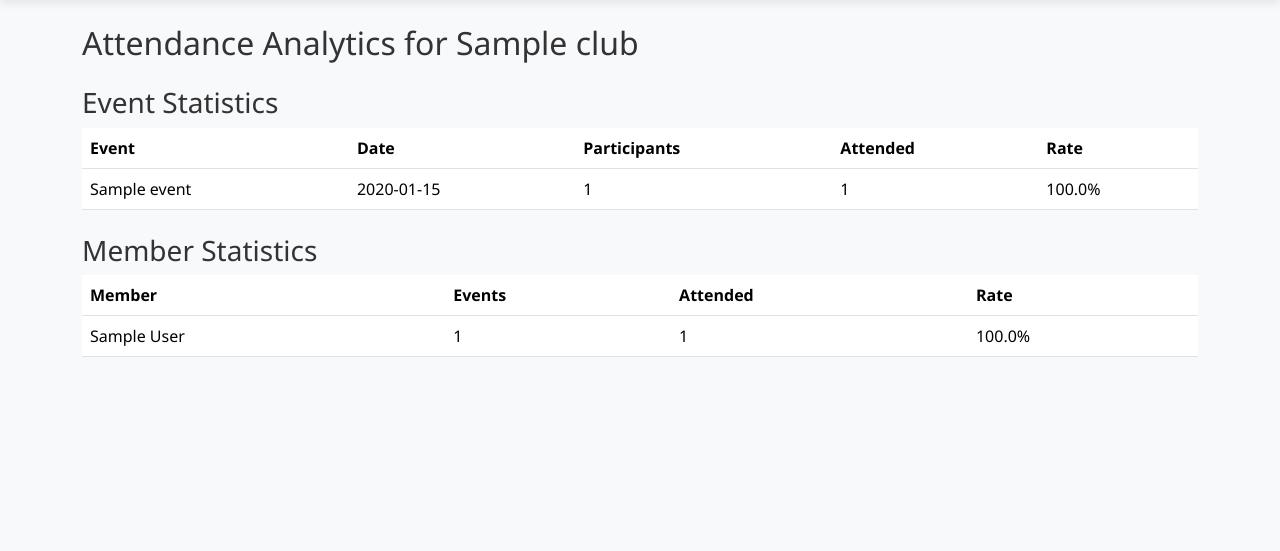
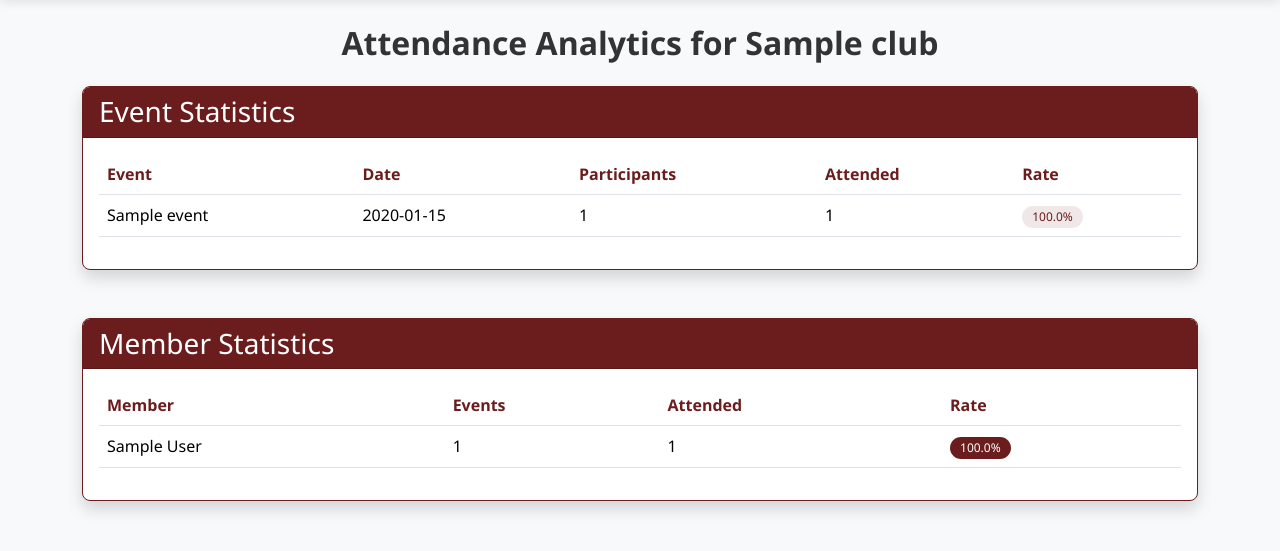
Before and after one commit to ayra25/GitExercise-GroupName, a Flask app: page /club/1/analytics in a window 1280 px wide. Shown: the part 66-617 px from the top of the page. Run offline with Flask 3, Linux system fonts and the light colour scheme; a user stored in the database is signed in; tables that the repository leaves empty hold one stand-in row (values such as "Sample post").

Commit message:
changed design

```diff
--- a/templates/attendance_analytics.html
+++ b/templates/attendance_analytics.html
@@ -1,19 +1,23 @@
-
 {% extends 'base.html' %}
 
 {% block content %}
 <div class="container my-4">
-  <h2>Attendance Analytics for {{ club.name }}</h2>
+  <h2 class="text-center mb-4" style="font-weight: 800;">Attendance Analytics for {{ club.name }}</h2>
 
-  <h3 class="mt-4">Event Statistics</h3>
-  <table class="table">
-    <thead>
+  <div class="card shadow mb-5" style="border-color: #6b1d1d;">
+    <div class="card-header" style="background-color: #6b1d1d; color: white;">
+      <h3 class="mb-0">Event Statistics</h3>
+    </div>
+    <div class="card-body">
+      <div class="table-responsive">
+        <table class="table table-hover">
+          <thead class="thead-light">
             <tr>
-        <th>Event</th>
-        <th>Date</th>
-        <th>Participants</th>
-        <th>Attended</th>
-        <th>Rate</th>
+              <th style="color: #6b1d1d;">Event</th>
+              <th style="color: #6b1d1d;">Date</th>
+              <th style="color: #6b1d1d;">Participants</th>
+              <th style="color: #6b1d1d;">Attended</th>
+              <th style="color: #6b1d1d;">Rate</th>
             </tr>
           </thead>
           <tbody>
@@ -23,20 +27,32 @@
               <td>{{ stat.event.date.strftime('%Y-%m-%d') }}</td>
               <td>{{ stat.total_participants }}</td>
               <td>{{ stat.attended }}</td>
-        <td>{{ "%.1f"|format(stat.attendance_rate) }}%</td>
+              <td>
+                <span class="badge" style="background-color: rgba(107, 29, 29, 0.1); color: #6b1d1d;">
+                  {{ "%.1f"|format(stat.attendance_rate) }}%
+                </span>
+              </td>
             </tr>
             {% endfor %}
           </tbody>
         </table>
+      </div>
+    </div>
+  </div>
 
-  <h3 class="mt-4">Member Statistics</h3>
-  <table class="table">
-    <thead>
+  <div class="card shadow" style="border-color: #6b1d1d;">
+    <div class="card-header" style="background-color: #6b1d1d; color: white;">
+      <h3 class="mb-0">Member Statistics</h3>
+    </div>
+    <div class="card-body">
+      <div class="table-responsive">
+        <table class="table table-hover">
+          <thead class="thead-light">
             <tr>
-        <th>Member</th>
-        <th>Events</th>
-        <th>Attended</th>
-        <th>Rate</th>
+              <th style="color: #6b1d1d;">Member</th>
+              <th style="color: #6b1d1d;">Events</th>
+              <th style="color: #6b1d1d;">Attended</th>
+              <th style="color: #6b1d1d;">Rate</th>
             </tr>
           </thead>
           <tbody>
@@ -45,10 +61,38 @@
               <td>{{ stat.member.first_name }} {{ stat.member.last_name }}</td>
               <td>{{ stat.total_events }}</td>
               <td>{{ stat.attended_events }}</td>
-        <td>{{ "%.1f"|format(stat.attendance_rate) }}%</td>
+              <td>
+                <span class="badge" style="background-color: rgba(107, 29, 29, {{ stat.attendance_rate/100 }}); color: {% if stat.attendance_rate > 50 %}white{% else %}#6b1d1d{% endif %};">
+                  {{ "%.1f"|format(stat.attendance_rate) }}%
+                </span>
+              </td>
             </tr>
             {% endfor %}
           </tbody>
         </table>
       </div>
+    </div>
+  </div>
+</div>
+
+<style>
+  .table-hover tbody tr:hover {
+    background-color: rgba(107, 29, 29, 0.05);
+  }
+  .card {
+    border-radius: 8px;
+    overflow: hidden;
+  }
+  .card-header {
+    font-weight: 600;
+  }
+  .badge {
+    padding: 5px 10px;
+    border-radius: 12px;
+    font-weight: 500;
+    min-width: 60px;
+    display: inline-block;
+    text-align: center;
+  }
+</style>
 {% endblock %}
--- a/templates/event.html
+++ b/templates/event.html
@@ -1439,7 +1439,7 @@
     <div class="modal-dialog">
         <div class="modal-content">
             <div class="modal-header">
-                <h5 class="modal-title" id="clubInfoModalLabel">Club Information</h5>
+                <h5 class="modal-title" id="clubInfoModalLabel" style="font-weight: 800;" >Club Information</h5>
                 <button type="button" class="btn-close" data-bs-dismiss="modal" aria-label="Close"></button>
             </div>
             <div class="modal-body">
```
Also changed, not shown: templates/banned_members.html (+49 -13 lines), templates/members.html (+54 -18 lines), templates/edit_club.html (line endings or trailing spaces). Lines whose indentation alone changed are shown as unchanged.
